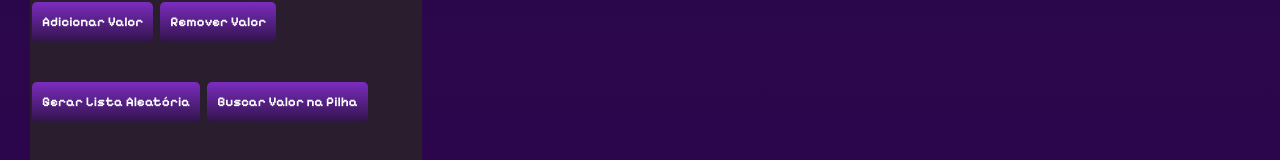
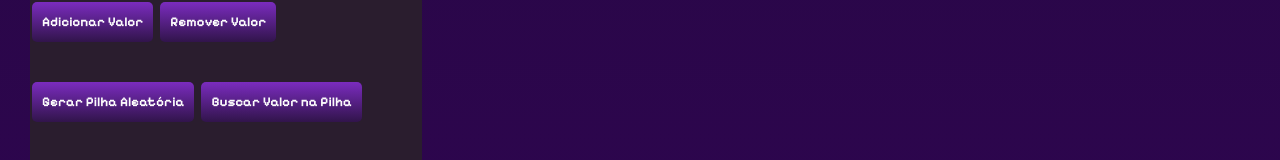
Before and after one commit to GabrielGuerreir0/DataVerse, a React (Create React App) app: page /Pilha in a window 1280 px wide. Both pictures are taken after a click on the button "Acesse o Menu". Shown: the part 2296-2456 px from the top of the page. Built offline with nearby package versions, Linux system fonts and the light colour scheme.

Commit message:
pilha resolvida

```diff
--- a/src/pages/Pilha/componentes/PilhaInter.js
+++ b/src/pages/Pilha/componentes/PilhaInter.js
@@ -9,24 +9,26 @@ const PilhaInter = () => {
     if (stack.length < 10) {
       const valueToAdd = prompt('Digite o valor que deseja adicionar:');
       if (valueToAdd !== null) {
-        setStack(prevStack => [valueToAdd, ...prevStack]); // Adiciona no início da lista (último na pilha)
+        setStack(prevStack => [valueToAdd, ...prevStack]); // Adiciona no início da lista (topo da pilha)
       }
     } else {
       alert('A pilha está cheia!');
     }
   };
 
+
   const popElement = () => {
     if (stack.length > 0) {
       setStack(prevStack => {
         const updatedStack = [...prevStack];
-        updatedStack.pop();
+        updatedStack.shift(); // Remove o primeiro elemento da lista (topo visualmente)
         return updatedStack;
       });
     } else {
       alert('A pilha está vazia!');
     }
   };
+
 
   const toggleMenu = () => {
     setIsMenuOpen(!isMenuOpen);
@@ -55,11 +57,10 @@ const PilhaInter = () => {
 
   return (
     <div>
-
       <div className='caixaDeTexto'>
         <div className='stack-container'>
           <div className='stack'>
-              {stack.map((element, index) => (
+            {stack.slice().reverse().map((element, index) => ( // Inverter a pilha antes de mapear
               <div key={index} className='stack-element'>
                 {element}
               </div>
@@ -79,7 +80,7 @@ const PilhaInter = () => {
                 Remover Valor
               </button>
               <button className='butaoInteracao' onClick={generateRandomList}>
-                Gerar Lista Aleatória
+                Gerar Pilha Aleatória
               </button>
               <button className='butaoInteracao' onClick={searchValueInStack}>
                 Buscar Valor na Pilha
@@ -87,12 +88,12 @@ const PilhaInter = () => {
               <button className='butaoInteracao' onClick={clearStack}>
                 Limpar Pilha
               </button>
-            </div></div>
+            </div>
+          </div>
         </div>
       )}
     </div>
-
-  )
+  );
 };
 
 export default PilhaInter;
```
Lines whose indentation alone changed are shown as unchanged.
